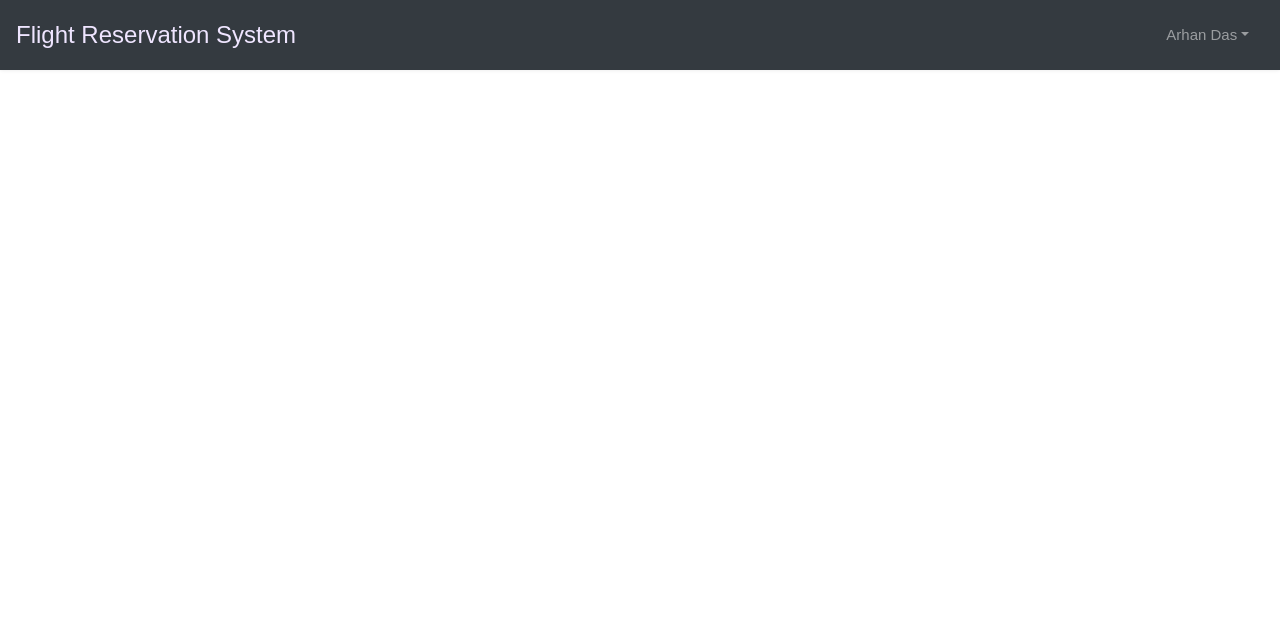
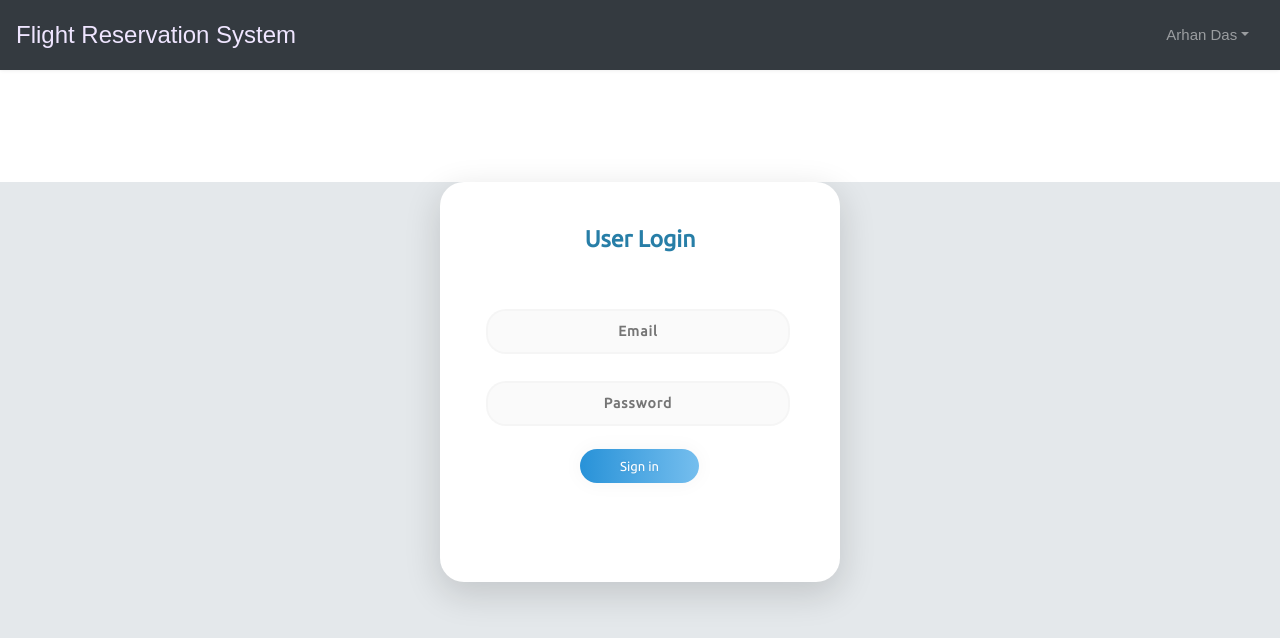
Before and after one commit to Aman270399/GladDemo, an Angular app in the folder Frontend/: page /userlogin in a window 1280 px wide. Before the commit this address led to /. Shown: the top 638 px of the page. Built offline with nearby package versions, Linux system fonts and the light colour scheme.

Commit message:
UserLogin Component
User login component in frontend

```diff
--- a/Frontend/src/app/app-routing.module.ts
+++ b/Frontend/src/app/app-routing.module.ts
@@ -2,11 +2,13 @@ import { NgModule } from '@angular/core';
 import { Routes, RouterModule } from '@angular/router';
 import{ AdminloginComponent } from './components/adminlogin/adminlogin.component';
 import { HomeComponent } from './components/home/home.component';
+import { UserloginComponent } from './components/userlogin/userlogin.component';
 
 const routes: Routes = [
   {path:"",component:HomeComponent},
   {path:"home",component:HomeComponent},
   {path:"adminLogin",component: AdminloginComponent },
+  {path: "userlogin", component: UserloginComponent}
 ]
 
 
--- a/Frontend/src/app/app.component.html
+++ b/Frontend/src/app/app.component.html
@@ -1,2 +1,3 @@
 <app-header></app-header>
+
 <router-outlet></router-outlet>
--- a/Frontend/src/app/app.module.ts
+++ b/Frontend/src/app/app.module.ts
@@ -9,6 +9,7 @@ import { BrowserAnimationsModule } from '@angular/platform-browser/animations';
 import { HeaderComponent } from './shared/header/header.component';
 import { FooterComponent } from './shared/footer/footer.component';
 import { AdminloginComponent } from './components/adminlogin/adminlogin.component';
+import { UserloginComponent } from './components/userlogin/userlogin.component';
 
 
 
@@ -20,7 +21,9 @@ import { AdminloginComponent } from './components/adminlogin/adminlogin.componen
     HeaderComponent,
     FooterComponent,
 
-    AdminloginComponent
+    AdminloginComponent,
+
+    UserloginComponent
 
   ],
   imports: [
--- /dev/null
+++ b/Frontend/src/app/components/userlogin/userlogin.component.css
@@ -0,0 +1,106 @@
+body {
+    background-color: #e4e8eb;
+    font-family: 'Ubuntu', sans-serif;
+}
+
+.main {
+    background-color: #FFFFFF;
+    width: 400px;
+    height: 400px;
+    margin: 7em auto;
+    border-radius: 1.5em;
+    box-shadow: 0px 11px 35px 2px rgba(0, 0, 0, 0.14);
+}
+
+.sign {
+    padding-top: 40px;
+    color: #277ea7;
+    font-family: 'Ubuntu', sans-serif;
+    font-weight: bold;
+    font-size: 23px;
+}
+
+.un {
+width: 76%;
+color: rgb(38, 50, 56);
+font-weight: 700;
+font-size: 14px;
+letter-spacing: 1px;
+background: rgba(136, 126, 126, 0.04);
+padding: 10px 20px;
+border: none;
+border-radius: 20px;
+outline: none;
+box-sizing: border-box;
+border: 2px solid rgba(0, 0, 0, 0.02);
+margin-bottom: 50px;
+margin-left: 46px;
+text-align: center;
+margin-bottom: 27px;
+font-family: 'Ubuntu', sans-serif;
+}
+
+form.form1 {
+    padding-top: 40px;
+}
+
+.pass {
+        width: 76%;
+color: rgb(38, 50, 56);
+font-weight: 700;
+font-size: 14px;
+letter-spacing: 1px;
+background: rgba(136, 126, 126, 0.04);
+padding: 10px 20px;
+border: none;
+border-radius: 20px;
+outline: none;
+box-sizing: border-box;
+border: 2px solid rgba(0, 0, 0, 0.02);
+margin-bottom: 50px;
+margin-left: 46px;
+text-align: center;
+margin-bottom: 27px;
+font-family: 'Ubuntu', sans-serif;
+}
+
+
+.un:focus, .pass:focus {
+    border: 2px solid rgba(0, 0, 0, 0.18) !important;
+
+}
+
+.submit {
+  cursor: pointer;
+    border-radius: 5em;
+    color: #fff;
+    background: linear-gradient(to right, #2892d8, #75beee);
+    border: 0;
+    padding-left: 40px;
+    padding-right: 40px;
+    padding-bottom: 10px;
+    padding-top: 10px;
+    font-family: 'Ubuntu', sans-serif;
+    margin-left: 35%;
+    font-size: 13px;
+    box-shadow: 0 0 20px 1px rgba(0, 0, 0, 0.04);
+}
+
+.forgot {
+    text-shadow: 0px 0px 3px rgba(117, 117, 117, 0.12);
+    color: #E1BEE7;
+    padding-top: 15px;
+}
+
+a {
+    text-shadow: 0px 0px 3px rgba(117, 117, 117, 0.12);
+    color: #E1BEE7;
+    text-decoration: none
+}
+
+@media (max-width: 600px) {
+    .main {
+        border-radius: 0px;
+    }
+
+}
--- /dev/null
+++ b/Frontend/src/app/components/userlogin/userlogin.component.html
@@ -0,0 +1,22 @@
+
+<head>
+
+    <link href="https://fonts.googleapis.com/css?family=Ubuntu" rel="stylesheet">
+    <meta name="viewport" content="width=device-width, initial-scale=1" />
+
+    <title>User Login</title>
+  </head>
+
+  <body>
+    <div class="main">
+      <p class="sign" align="center">User Login</p>
+
+      <form class="form1">
+        <input class="un " type="text" align="center" placeholder="Email">
+        <input class="pass" type="password" align="center" placeholder="Password">
+        <a class="submit" align="center">Sign in</a>
+
+      </form>
+
+      </div>
+  </body>
--- /dev/null
+++ b/Frontend/src/app/components/userlogin/userlogin.component.ts
@@ -0,0 +1,22 @@
+import { Component, OnInit } from '@angular/core';
+import { FormBuilder, FormGroup, Validators } from '@angular/forms';
+import { Router } from '@angular/router';
+
+@Component({
+  selector: 'app-userlogin',
+  templateUrl: './userlogin.component.html',
+  styleUrls: ['./userlogin.component.css']
+})
+export class UserloginComponent implements OnInit {
+  loginForm: FormGroup;
+  constructor(private formBuilder: FormBuilder,private router: Router) {
+    this.loginForm = this.formBuilder.group({
+			email: ['', [Validators.required]],
+			password: ['', [Validators.required]]
+    });
+   }
+
+  ngOnInit(): void {
+  }
+
+}
```
Also changed, not shown: 1 other file (tests, documents, lock files or other folders).
